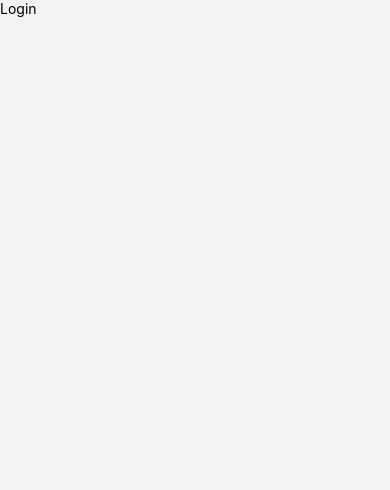
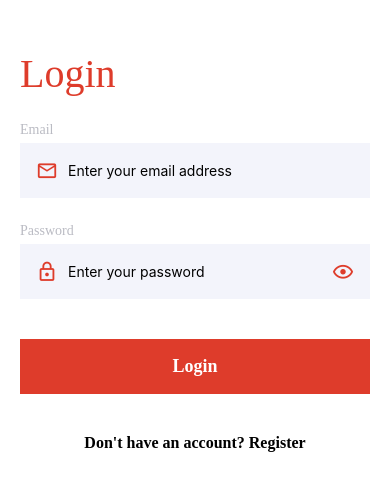
Before and after one commit to gihanbandaraa/LifeDrop-React-Native-Mobile-Application, a React Native app: screen /Login in a window 390 px wide. Shown: the top 490 px of the page. Built offline with nearby package versions, Linux system fonts and the light colour scheme.

Commit message:
login authentication done

```diff
--- a/App.tsx
+++ b/App.tsx
@@ -1,17 +1,19 @@
-import { StyleSheet, Text, View } from 'react-native'
-import React from 'react'
-import FrontPage from './App/screens/Frontpage/Frontpage'
+import React, { useEffect } from 'react';
+import { StyleSheet } from 'react-native';
+import AsyncStorage from '@react-native-async-storage/async-storage';
+import { NavigationContainer, useNavigation } from '@react-navigation/native';
+import { createStackNavigator } from '@react-navigation/stack';
+import FrontPage from './App/screens/Frontpage/Frontpage';
 import DonorRegisterScreen from './App/screens/Register & Login/DonorRegisterScreen';
 import FinderRegisterScreen from './App/screens/Register & Login/FinderRegisterScreen';
 import Login from './App/screens/Register & Login/Login';
-
-import { NavigationContainer } from '@react-navigation/native';
-import { createStackNavigator } from '@react-navigation/stack';
-
+import DonorHomeScreen from './App/screens/Home Screen/DonorHomeScreen';
+import FinderHomeScreen from './App/screens/Home Screen/FinderHomeScreen';
 
 const Stack = createStackNavigator();
 
 export default function App() {
+
 
   return (
     <NavigationContainer>
@@ -20,10 +22,11 @@ export default function App() {
         <Stack.Screen name="DonorRegisterScreen" component={DonorRegisterScreen} />
         <Stack.Screen name="FinderRegisterScreen" component={FinderRegisterScreen} />
         <Stack.Screen name="Login" component={Login} />
-
+        <Stack.Screen name="DonorHomeScreen" component={DonorHomeScreen} />
+        <Stack.Screen name="FinderHomeScreen" component={FinderHomeScreen} />
       </Stack.Navigator>
     </NavigationContainer>
-  )
+  );
 }
 
-const styles = StyleSheet.create({})
+const styles = StyleSheet.create({});
--- a/App/screens/Frontpage/Frontpage.tsx
+++ b/App/screens/Frontpage/Frontpage.tsx
@@ -1,12 +1,37 @@
-import React from 'react';
+import React, { useEffect, useState } from 'react';
 import { Image, SafeAreaView, StyleSheet, Text, TouchableOpacity, View } from 'react-native';
 import { useNavigation } from '@react-navigation/native';
+import AsyncStorage from '@react-native-async-storage/async-storage';
 import Colours from '../../colours/Colours';
 
 interface FrontPageProps {}
 
 const FrontPage: React.FC<FrontPageProps> = () => {
   const navigation = useNavigation(); // Get navigation object
+  const [isLoading, setIsLoading] = useState(true);
+
+  useEffect(() => {
+    checkUserTypeAndLoginStatus();
+  }, []);
+
+  const checkUserTypeAndLoginStatus = async () => {
+    try {
+      const userType = await AsyncStorage.getItem('userType');
+      const loginStatus = await AsyncStorage.getItem('loginStatus');
+      // Check userType and loginStatus and navigate accordingly
+      if (loginStatus === 'true') {
+        if (userType === 'finder') {
+          navigation.navigate('FinderHomeScreen');
+        } else if (userType === 'donor') {
+          navigation.navigate('DonorHomeScreen');
+        }
+      }
+    } catch (error) {
+      console.error('Error checking user type and login status:', error);
+    } finally {
+      setIsLoading(false); // Set loading to false once navigation is performed
+    }
+  };
 
   const continueAsDonour = () => {
     navigation.navigate('DonorRegisterScreen'); // Navigate to DonourLogin screen
--- /dev/null
+++ b/App/screens/Home Screen/DonorHomeScreen.jsx
@@ -0,0 +1,12 @@
+import { StyleSheet, Text, View } from 'react-native'
+import React from 'react'
+
+export default function DonorHomeScreen() {
+  return (
+    <View>
+      <Text>DonorHomeScreen</Text>
+    </View>
+  )
+}
+
+const styles = StyleSheet.create({})
--- a/App/screens/Register & Login/Login.tsx
+++ b/App/screens/Home Screen/FinderHomeScreen.jsx
@@ -1,12 +1,10 @@
 import { StyleSheet, Text, View } from 'react-native'
 import React from 'react'
 
-
-export default function Login() {
+export default function FinderHomeScreen() {
   return (
     <View>
-      <Text>Login</Text>
-
+      <Text>FinderHome</Text>
     </View>
   )
 }
--- a/App/screens/Register & Login/FinderRegisterScreen.jsx
+++ b/App/screens/Register & Login/FinderRegisterScreen.jsx
@@ -5,6 +5,7 @@ import {
   ScrollView,
   StyleSheet,
   Alert,
+  ActivityIndicator
 } from 'react-native';
 import React, {useState} from 'react';
 
@@ -148,7 +149,7 @@ const FinderRegisterScreen = ({navigation}) => {
             [
               {
                 text: 'OK',
-                onPress: () => navigation.navigate('DonourAndFinderLogin'),
+                onPress: () => navigation.navigate('Login'),
               },
             ],
           );
@@ -241,7 +242,7 @@ const FinderRegisterScreen = ({navigation}) => {
             </Text>
             <Picker
               selectedValue={inputs.district}
-              style={{height: 50, width: '100%', fontFamily: 'outfit'}}
+              style={{height: 50, width: '100%', fontFamily: 'Outfit'}}
               onValueChange={(itemValue, itemIndex) =>
                 handleOnchange(itemValue, 'district')
               }>
@@ -286,7 +287,7 @@ const FinderRegisterScreen = ({navigation}) => {
             />
           )}
           <Text
-            onPress={() => navigation.navigate('DonourAndFinderLogin')}
+            onPress={() => navigation.navigate('Login')}
             style={{
               color: Colours.black,
               fontWeight: 'bold',
--- /dev/null
+++ b/App/screens/Register & Login/Login.jsx
@@ -0,0 +1,135 @@
+import React, { useState } from 'react';
+import { SafeAreaView, ScrollView, Text, View, StyleSheet, ActivityIndicator, ToastAndroid } from 'react-native';
+import AsyncStorage from '@react-native-async-storage/async-storage';
+import { auth, firestore } from '../../../firebaseConfig';
+import Colours from '../../colours/Colours';
+import Input from '../../components/Input';
+import Button from '../../components/Button';
+import { useNavigation } from '@react-navigation/native';
+
+const Login = () => {
+  const navigation = useNavigation(); // Get navigation object
+  const [inputs, setInputs] = useState({
+    email: '',
+    password: '',
+  });
+  const [loading, setLoading] = useState(false);
+  const [error, setError] = useState(null);
+
+  const handleLogin = () => {
+    setLoading(true);
+    auth
+      .signInWithEmailAndPassword(inputs.email, inputs.password)
+      .then(userCredential => {
+        const user = userCredential.user;
+
+        firestore
+          .collection('users')
+          .doc(user.uid)
+          .get()
+          .then(doc => {
+            if (doc.exists) {
+              const userData = doc.data();
+              if (userData.isFinder) {
+                AsyncStorage.setItem('userType', 'finder');
+                setLoading(false);
+                AsyncStorage.setItem('loginStatus', 'true');
+                ToastAndroid.show('Login Successful', ToastAndroid.SHORT);
+                navigation.navigate('FinderHomeScreen');
+              } else if (userData.isDonor) {
+                AsyncStorage.setItem('loginStatus', 'true');
+                AsyncStorage.setItem('userType', 'donor');
+                setLoading(false);
+                ToastAndroid.show('Login Successful', ToastAndroid.SHORT);
+                navigation.navigate('DonorHomeScreen');
+              } else {
+                setError('Invalid user type');
+              }
+            } else {
+              setError('User data not found');
+            }
+          })
+          .catch(error => {
+            setError('An error occurred');
+          });
+      })
+      .catch(error => {
+        setError('Incorrect email or password');
+      })
+      .finally(() => {
+        setLoading(false);
+      });
+  };
+
+  const handleOnchange = (text, input) => {
+    setInputs(prevState => ({...prevState, [input]: text}));
+    setError(null);
+  };
+
+  return (
+    <SafeAreaView style={{backgroundColor: Colours.white, flex: 1}}>
+      <ScrollView contentContainerStyle={{paddingTop: 50, paddingHorizontal: 20}}>
+        <Text
+          style={{
+            color: Colours.black,
+            fontSize: 40,
+            fontFamily: 'Outfit',
+            color: Colours.PRIMARY,
+          }}>
+          Login
+        </Text>
+        <View style={{marginVertical: 20}}>
+          <Input
+            onChangeText={text => handleOnchange(text, 'email')}
+            iconName="email-outline"
+            label="Email"
+            placeholder="Enter your email address"
+          />
+          <Input
+            onChangeText={text => handleOnchange(text, 'password')}
+            iconName="lock-outline"
+            label="Password"
+            placeholder="Enter your password"
+            password
+          />
+          <Button title="Login" onPress={handleLogin} />
+          {loading && (
+            <ActivityIndicator
+              style={{marginTop: 20}}
+              size="large"
+              color={Colours.PRIMARY}
+            />
+          )}
+          {error && (
+            <Text
+              style={{
+                color: 'red',
+                fontWeight: 'bold',
+                textAlign: 'center',
+                fontFamily: 'Outfit',
+                fontSize: 16,
+                marginTop: 20,
+              }}>
+              {error}
+            </Text>
+          )}
+          <Text
+            onPress={() => navigation.navigate('FrontPage')}
+            style={{
+              color: Colours.black,
+              fontWeight: 'bold',
+              textAlign: 'center',
+              fontFamily: 'Outfit',
+              fontSize: 16,
+              marginTop: 20,
+            }}>
+            Don't have an account? Register
+          </Text>
+        </View>
+      </ScrollView>
+    </SafeAreaView>
+  );
+};
+
+const styles = StyleSheet.create({});
+export default Login;
```
Also changed, not shown: 5 other files (tests, documents, lock files or other folders).
